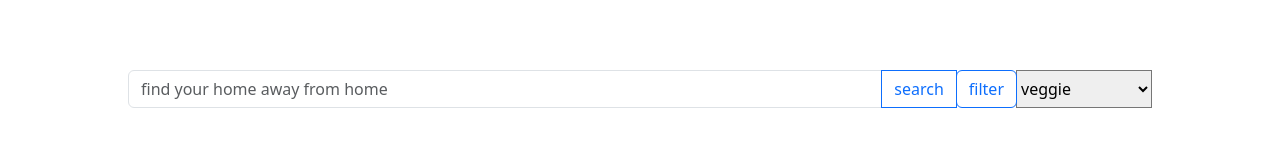
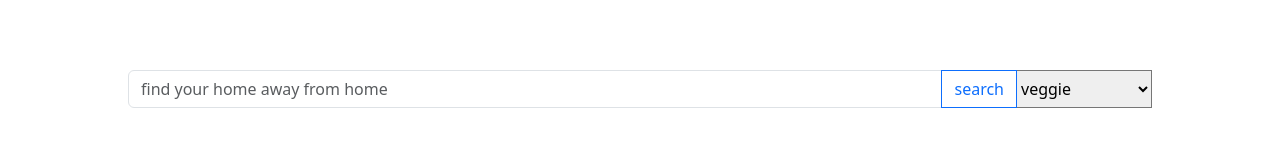
Before and after one commit to salmaaalyy/dubyum, a website: page public/index.html in a window 1280 px wide. Shown: the part 306-466 px from the top of the page. Drawn offline with nearby package versions, Linux system fonts and the light colour scheme.

Commit message:
removed commented code

```diff
--- a/public/index.html
+++ b/public/index.html
@@ -71,10 +71,6 @@
         <!-- <label class="input-group-text" for="search"><i class="fa-regular fa-magnifying-glass">search</i></label> -->
         <input class="form-control mr-sm-2" id="search" type="search" placeholder="find your home away from home" aria-label="Search">
         <button class="btn btn-outline-primary my-2 my-sm-0" type="submit">search</button>
-        <div class="dropdown">
-          <button class="btn btn-outline-primary my-2 my-sm-0" id="dropdownMenu" data-toggle="dropdown" aria-haspopup="true" aria-expanded="false">filter</button>
-        </div>
-        <!--drop down for all the cuisines/food options-->
         <select id="filters">
           <option value="veggie">veggie</option>
           <option value="halal">halal</option>
@@ -84,20 +80,6 @@
           <option value="indian">indian</option>
           <option value="chinese">chinese</option>
         </select>
-        <!-- <div class="dropdown-menu" aria-labelledby="dropdownMenu">
-          <div class="form-check">
-            <input class="form-check-inut" type="checkbox" value="" id="halal">
-            <label class="form-check-label" for="halal">halal</label>
-          </div>
-          <div class="form-check">
-            <input class="form-check-inut" type="checkbox" value="" id="veggie">
-            <label class="form-check-label" for="veggie">veggie</label>
-          </div>
-          <div class="form-check">
-            <input class="form-check-inut" type="checkbox" value="" id="italian">
-            <label class="form-check-label" for="italian">italian</label>
-          </div>
-        </div> -->
       </div>
     </div>
   </section>
```
